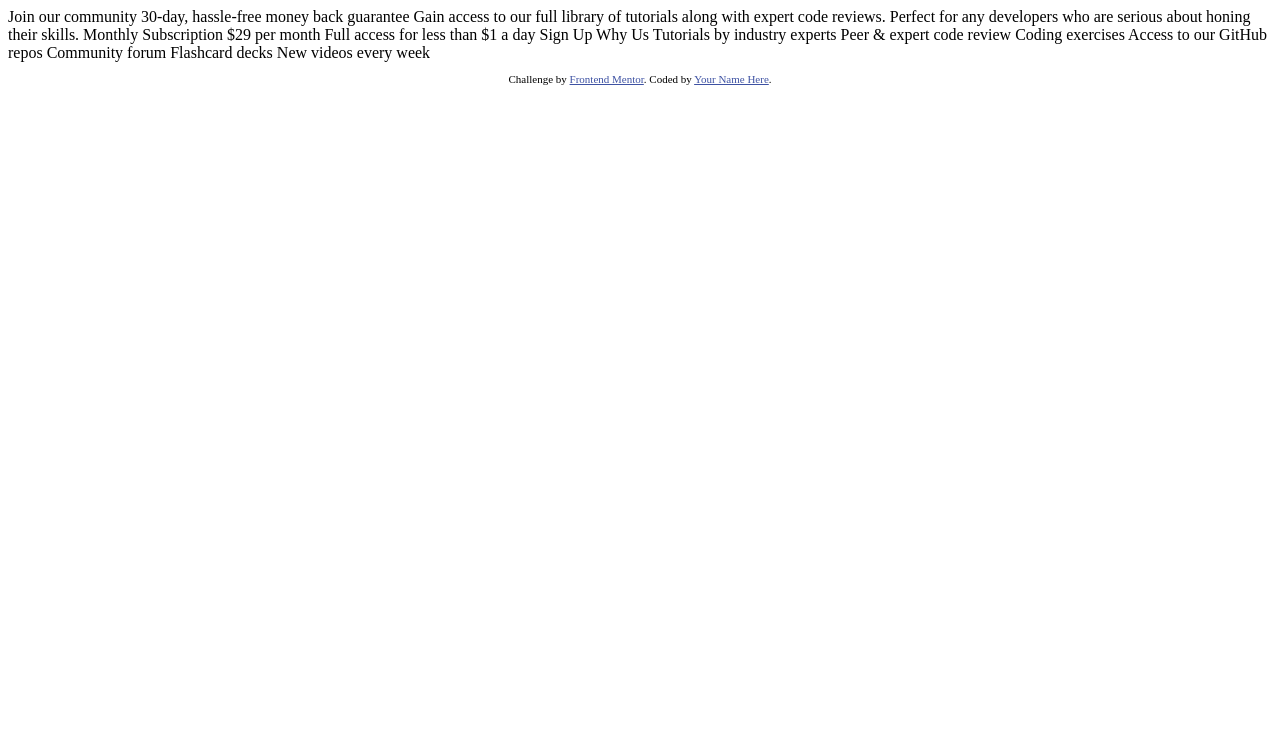
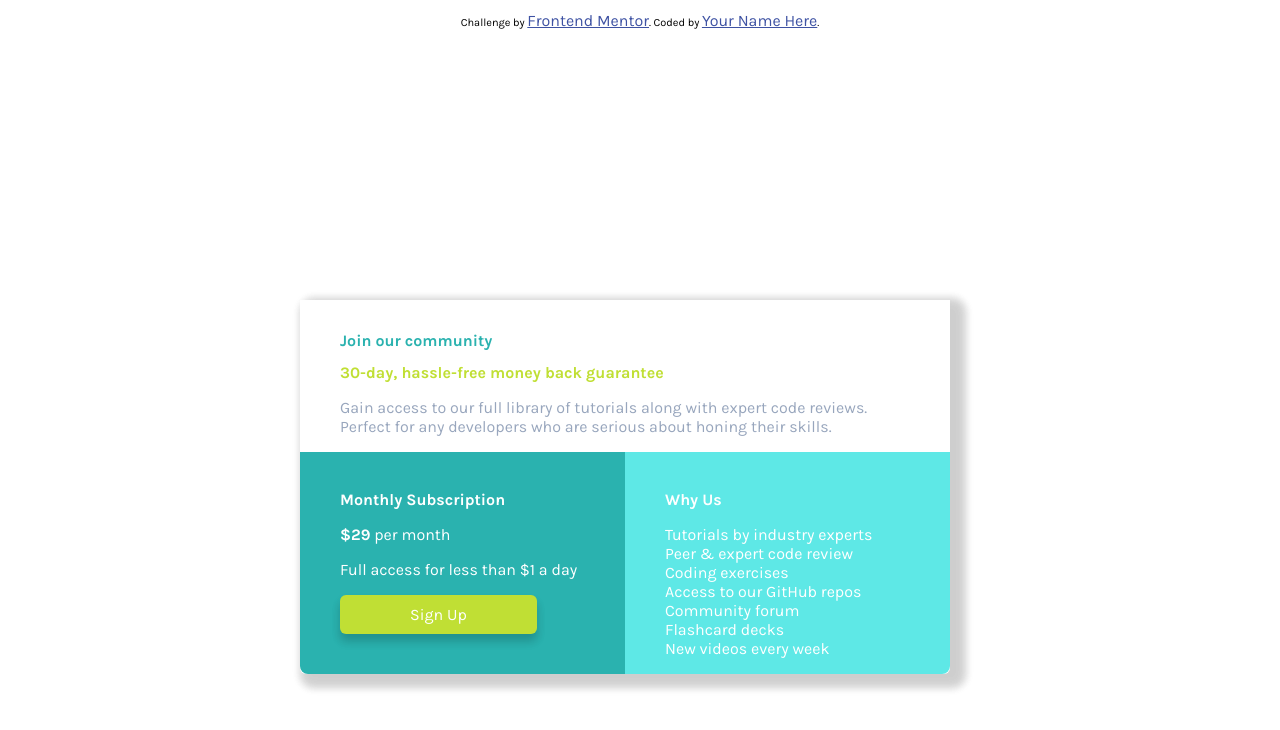
Before and after one commit to LLeith/single-price-grid, a plain HTML site: page index.html in a window 1280 px wide. Drawn offline with Linux system fonts and the light colour scheme.

Commit message:
grid layout added

```diff
--- a/CSS/style.css
+++ b/CSS/style.css
@@ -3,11 +3,111 @@
   --Bright-Yellow: hsl(71, 73%, 54%);
   --Light-Gray: hsl(204, 43%, 93%);
   --Grayish-Blue: hsl(218, 22%, 67%);
+  --Light-Cyan: hsla(179, 75%, 64%, 1);
 }
 
-html {
+* {
   box-sizing: border-box;
   font-family: 'Karla', sans-serif;
+  font-size: 16px;
+}
+
+.boxes {
+  display: grid;
+  grid-template-columns: 1fr 1fr;
+}
+
+h1 {
+  color: var(--Cyan);
+  font-weight: 700;
+}
+
+.community_box {
+  background-color: white;
+  padding-left: 40px;
+  padding-top: 20px;
+}
+
+.community_box h2 {
+  color: var(--Bright-Yellow);
+  font-weight: 700;
+}
+
+.community_box p {
+  color: var(--Grayish-Blue);
+  font-weight: 400;
+}
+
+.sub_box {
+  background-color: var(--Cyan);
+  grid-column: 1;
+  border-radius: 0px 0px 0px 8px;
+  padding-left: 40px;
+  padding-top: 25px;
+}
+
+.sub_box h2 {
+  color: white;
+  font-weight: 700;
+}
+
+.sub_box p {
+  color: white;
+  font-weight: 400;
+}
+
+.why_box {
+  background-color: var(--Light-Cyan);
+  grid-column: 2;
+  border-radius: 0px 0px 8px 0px;
+}
+
+.why_box h2 {
+  color: white;
+  font-weight: 700;
+  padding-left: 40px;
+  padding-top: 25px;
+}
+
+.why_box ul {
+  color: white;
+  font-weight: 400;
+}
+
+/* .why_box h2 {
+  padding: 40px;
+} */
+strong {
+  font-weight: 90px;
+}
+
+button {
+  background-color: var(--Bright-Yellow);
+  color: white;
+  border: none;
+  border-radius: 6px;
+  padding: 10px 70px;
+  text-align: center;
+  box-shadow: 0 8px 10px 0 rgba(0, 0, 0, 0.1), 0 6px 10px 0 rgba(0, 0, 0, 0.1);
+  cursor: default;
+}
+
+ul {
+  list-style-type: none;
+}
+
+.container {
+  position: fixed;
+  width: 650px;
+  top: 300px;
+  left: 300px;
+  box-shadow: 8px 6px 8px 8px rgba(0, 0, 0, 0.1), 8px 6px 8px 8px rgba(0, 0, 0, 0.1);
+  border-radius: 6px;
+}
+
+#price {
+  font-weight: 700;
+  font-size: 16px;
 }
 
 .attribution {
--- a/index.html
+++ b/index.html
@@ -1,45 +1,53 @@
 <!DOCTYPE html>
 <html lang="en">
+
 <head>
   <meta charset="UTF-8">
   <meta name="viewport" content="width=device-width, initial-scale=1.0"> <!-- displays site properly based on user's device -->
 
   <link rel="icon" type="image/png" sizes="32x32" href="./images/favicon-32x32.png">
+  <link rel="stylesheet" href="CSS/style.css">
+  <link href="https://fonts.googleapis.com/css2?family=Karla:wght@400;700&display=swap" rel="stylesheet">
 
   <title>Frontend Mentor | Single Price Grid Component</title>
+</head>
 
-  <!-- Feel free to remove these styles or customise in your own stylesheet 👍 -->
-  <style>
-    .attribution { font-size: 11px; text-align: center; }
-    .attribution a { color: hsl(228, 45%, 44%); }
-  </style>
-</head>
 <body>
-  Join our community
+  <!-- <header> -->
+  <div class="container">
+    <div class="community_box">
+      <h1>Join our community<h1>
 
-  30-day, hassle-free money back guarantee
+          <h2>30-day, hassle-free money back guarantee</h2>
 
-  Gain access to our full library of tutorials along with expert code reviews.
-  Perfect for any developers who are serious about honing their skills.
+          <p>Gain access to our full library of tutorials along with expert code reviews.<br>
+            Perfect for any developers who are serious about honing their skills.</p>
+    </div>
+    <!-- </header> -->
+    <div class="boxes">
+      <div class="sub_box">
+        <h2>Monthly Subscription</h2>
 
-  Monthly Subscription
+        <p><strong id="price">&dollar;29</strong> per month</p>
+        <p>Full access for less than &dollar;1 a day</p>
 
-  &dollar;29 per month
+        <button>Sign Up</button>
+      </div>
+      <div class="why_box">
+        <h2>Why Us</h2>
 
-  Full access for less than &dollar;1 a day
-
-  Sign Up
-
-  Why Us
-
-  Tutorials by industry experts
-  Peer &amp; expert code review
-  Coding exercises
-  Access to our GitHub repos
-  Community forum
-  Flashcard decks
-  New videos every week
-
+        <ul>
+          <li>Tutorials by industry experts</li>
+          <li>Peer &amp; expert code review</li>
+          <li>Coding exercises</li>
+          <li>Access to our GitHub repos</li>
+          <li>Community forum</li>
+          <li>Flashcard decks</li>
+          <li>New videos every week</li>
+          <ul>
+      </div>
+    </div>
+  </div>
   <footer>
     <p class="attribution">
       Challenge by <a href="https://www.frontendmentor.io?ref=challenge" target="_blank">Frontend Mentor</a>.
@@ -47,4 +55,5 @@
     </p>
   </footer>
 </body>
+
 </html>
```
